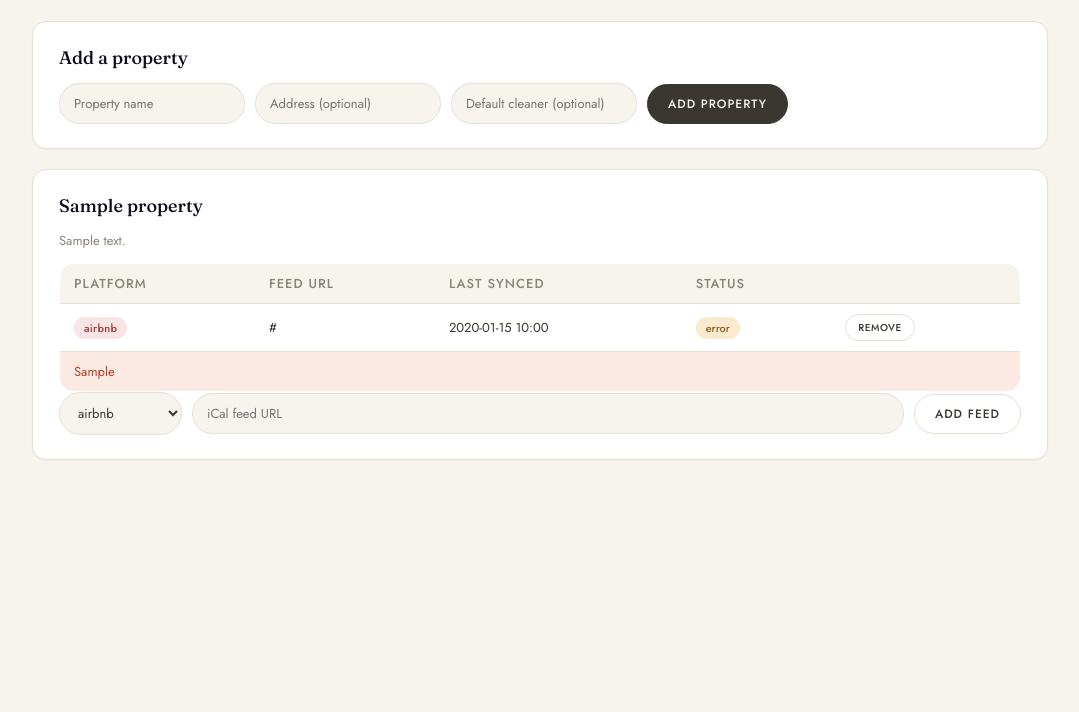
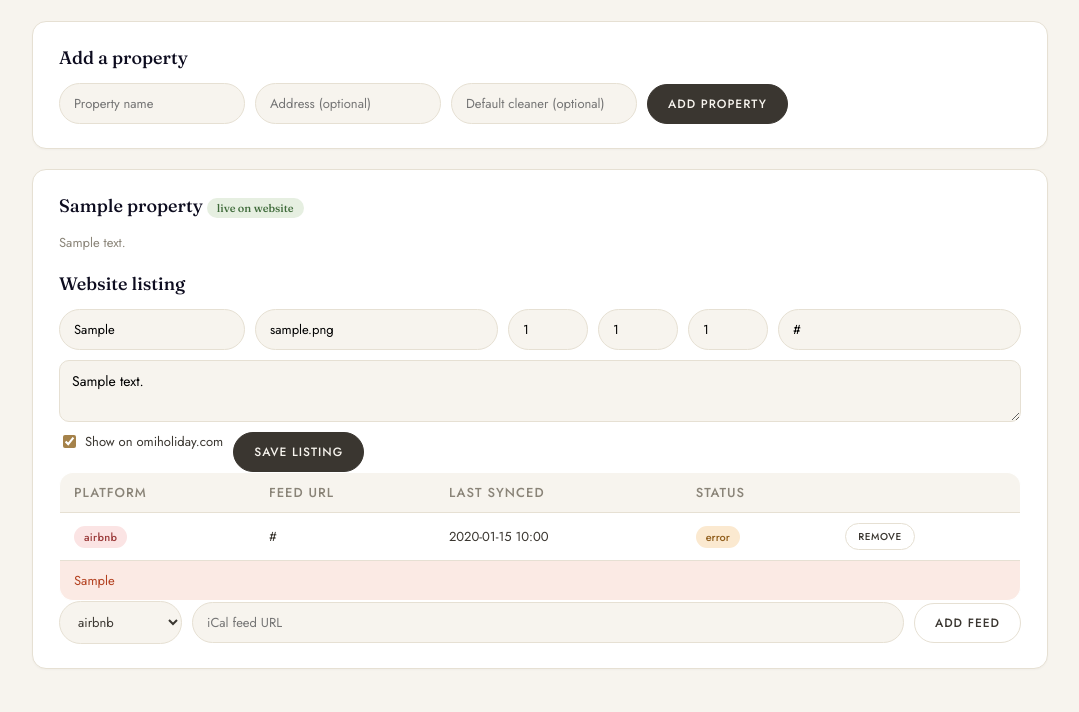
Before and after one commit to Oceanorealty/omi-holiday-ops, a FastAPI app: page /properties in a window 1280 px wide. Shown: the part 151-863 px from the top of the page, without its empty margins (100-1179 px from the left). Before the commit the page ends 611 px from the top, so only its background shows below. Run offline with FastAPI, Linux system fonts and the light colour scheme; tables that the repository leaves empty hold one stand-in row (values such as "Sample post").

Commit message:
Add public listing sync API for the omiholiday.com website
Properties can now be marked "published" with website-facing fields
(suburb, photo, beds/baths/guests, description, booking link). A new
GET /api/public/properties endpoint (no auth, CORS-open to
omiholiday.com) exposes published properties as JSON so the marketing
site can render real listings instead of static placeholder cards.

```diff
--- a/app/auth.py
+++ b/app/auth.py
@@ -25,7 +25,10 @@ from starlette.responses import RedirectResponse
 SESSION_COOKIE = "omi_session"
 SESSION_MAX_AGE = 60 * 60 * 24 * 30  # 30 days
 PUBLIC_PATHS = {"/login"}
-PUBLIC_PREFIXES = ("/static/",)
+# /api/public/ is read-only listing data meant to be fetched directly from
+# the omiholiday.com marketing site — it must stay reachable without a
+# session cookie, since the browser making that request is a site visitor's.
+PUBLIC_PREFIXES = ("/static/", "/api/public/")
 
 
 def _secret() -> str:
--- a/app/main.py
+++ b/app/main.py
@@ -6,6 +6,7 @@ import secrets as secrets_module
 
 from apscheduler.schedulers.background import BackgroundScheduler
 from fastapi import FastAPI, Form, Request, UploadFile
+from fastapi.middleware.cors import CORSMiddleware
 from fastapi.responses import RedirectResponse
 from fastapi.staticfiles import StaticFiles
 from fastapi.templating import Jinja2Templates
@@ -42,6 +43,14 @@ with SessionLocal() as _db:
 
 app = FastAPI(title="Omi Holiday — Operations")
 app.add_middleware(SessionAuthMiddleware)
+# Outermost middleware — lets omiholiday.com fetch /api/public/* directly
+# from the visitor's own browser (a different origin), read-only.
+app.add_middleware(
+    CORSMiddleware,
+    allow_origins=["https://omiholiday.com", "https://www.omiholiday.com"],
+    allow_methods=["GET"],
+    allow_headers=["*"],
+)
 templates = Jinja2Templates(directory="app/templates")
 app.mount("/static", StaticFiles(directory="app/static"), name="static")
 
@@ -225,6 +234,33 @@ def update_template(
     return RedirectResponse(url="/templates", status_code=303)
 
 
+@app.get("/api/public/properties")
+def public_properties():
+    db = SessionLocal()
+    try:
+        properties = (
+            db.query(Property)
+            .filter(Property.published.is_(True))
+            .order_by(Property.name)
+            .all()
+        )
+        return [
+            {
+                "name": p.name,
+                "suburb": p.suburb,
+                "photo_url": p.photo_url,
+                "description": p.description,
+                "bedrooms": p.bedrooms,
+                "bathrooms": p.bathrooms,
+                "max_guests": p.max_guests,
+                "listing_url": p.listing_url,
+            }
+            for p in properties
+        ]
+    finally:
+        db.close()
+
+
 @app.get("/properties")
 def properties_page(request: Request):
     db = SessionLocal()
@@ -245,6 +281,36 @@ def create_property(name: str = Form(...), address: str = Form(""), default_clea
         prop = Property(name=name, address=address or None, default_cleaner=default_cleaner or None)
         db.add(prop)
         db.commit()
+    finally:
+        db.close()
+    return RedirectResponse(url="/properties", status_code=303)
+
+
+@app.post("/properties/{property_id}/listing")
+def update_property_listing(
+    property_id: int,
+    suburb: str = Form(""),
+    photo_url: str = Form(""),
+    description: str = Form(""),
+    bedrooms: str = Form(""),
+    bathrooms: str = Form(""),
+    max_guests: str = Form(""),
+    listing_url: str = Form(""),
+    published: str = Form(""),
+):
+    db = SessionLocal()
+    try:
+        prop = db.get(Property, property_id)
+        if prop:
+            prop.suburb = suburb or None
+            prop.photo_url = photo_url or None
+            prop.description = description or None
+            prop.bedrooms = int(bedrooms) if bedrooms.strip().isdigit() else None
+            prop.bathrooms = int(bathrooms) if bathrooms.strip().isdigit() else None
+            prop.max_guests = int(max_guests) if max_guests.strip().isdigit() else None
+            prop.listing_url = listing_url or None
+            prop.published = bool(published)
+            db.commit()
     finally:
         db.close()
     return RedirectResponse(url="/properties", status_code=303)
--- a/app/templates/properties.html
+++ b/app/templates/properties.html
@@ -18,8 +18,26 @@
 
 {% for p in properties %}
 <section class="card">
-  <h2>{{ p.name }}</h2>
+  <h2>{{ p.name }}
+    {% if p.published %}<span class="tag tag-ok">live on website</span>{% else %}<span class="tag tag-warn">not published</span>{% endif %}
+  </h2>
   {% if p.address %}<p class="muted">{{ p.address }}</p>{% endif %}
+
+  <h2 style="margin-top:20px">Website listing</h2>
+  <form method="post" action="/properties/{{ p.id }}/listing" class="form-row" style="align-items:flex-start">
+    <input type="text" name="suburb" placeholder="Suburb (e.g. Broadbeach)" value="{{ p.suburb or '' }}" />
+    <input type="text" name="photo_url" placeholder="Photo URL" value="{{ p.photo_url or '' }}" style="flex:1;min-width:220px" />
+    <input type="number" name="bedrooms" placeholder="Beds" value="{{ p.bedrooms if p.bedrooms is not none else '' }}" style="width:80px" />
+    <input type="number" name="bathrooms" placeholder="Baths" value="{{ p.bathrooms if p.bathrooms is not none else '' }}" style="width:80px" />
+    <input type="number" name="max_guests" placeholder="Guests" value="{{ p.max_guests if p.max_guests is not none else '' }}" style="width:80px" />
+    <input type="text" name="listing_url" placeholder="Booking link (Airbnb/Booking.com/etc)" value="{{ p.listing_url or '' }}" style="flex:1;min-width:220px" />
+    <textarea name="description" placeholder="Short description for the website" style="flex-basis:100%">{{ p.description or '' }}</textarea>
+    <label style="display:flex;align-items:center;gap:6px;font-size:13px">
+      <input type="checkbox" name="published" value="1" {% if p.published %}checked{% endif %} />
+      Show on omiholiday.com
+    </label>
+    <button class="btn primary" type="submit">Save listing</button>
+  </form>
 
   <div class="table-wrap">
   <table class="table small">
```
Also changed, not shown: app/migrate.py (+17 -0 lines), app/models.py (+12 -0 lines).
